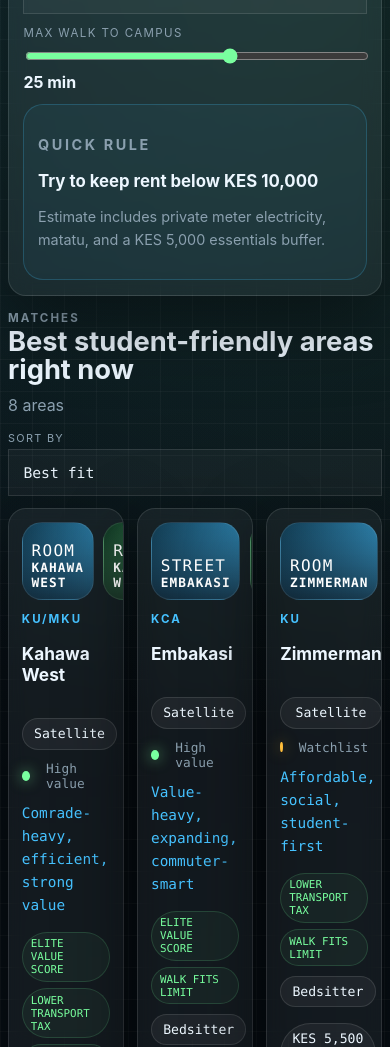
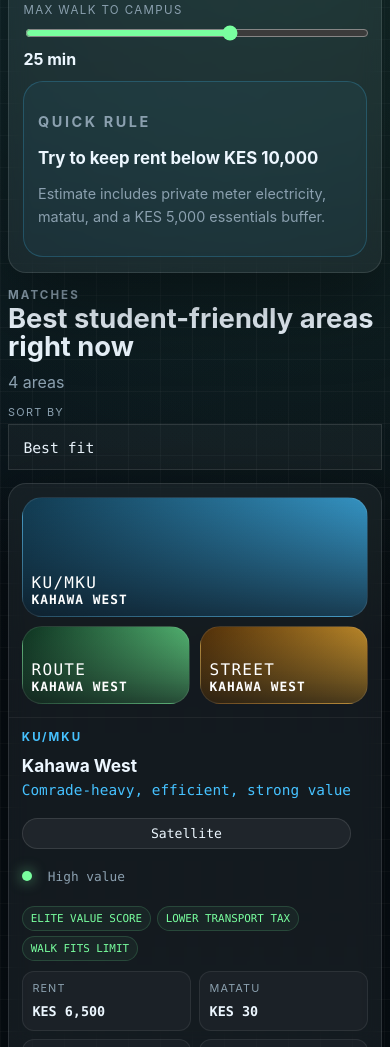
Before and after one commit to 4068-Tiffany/KejaHaunt, a website: page explore.html in a window 390 px wide. Shown: the part 953-2000 px from the top of the page. Drawn offline with Linux system fonts and the light colour scheme.

Commit message:
initial commit

```diff
--- a/app.js
+++ b/app.js
@@ -173,6 +173,12 @@ function renderExplore() {
   const resultsSummary = document.querySelector("#resultsSummary");
   const resetFilters = document.querySelector("#resetFilters");
 
+  function getVisibleLimit() {
+    if (window.innerWidth <= 560) return 4;
+    if (window.innerWidth <= 900) return 6;
+    return 8;
+  }
+
   function getMatchReason(area, state) {
     const reasons = [];
     if (state.campus !== "all" && area.campus === state.campus) reasons.push("campus match");
@@ -209,7 +215,7 @@ function renderExplore() {
         return { ...area, burn, score: scoreArea(area, state), reasons: getMatchReason(area, state) };
       })
       .filter((area) => state.campus === "all" || area.campus === state.campus || area.score > 55)
-      , state.sortBy).slice(0, 8);
+      , state.sortBy).slice(0, getVisibleLimit());
 
     resultTitle.textContent = state.campus === "all" ? "Best student-friendly areas right now" : `Best matches near ${state.campus}`;
     resultCount.textContent = `${sorted.length} areas`;
@@ -217,6 +223,7 @@ function renderExplore() {
     if (sorted.length) {
       const best = sorted[0];
       const avgBurn = Math.round(sorted.reduce((sum, area) => sum + area.burn.total, 0) / sorted.length);
+      const commuteEdge = sorted.reduce((bestArea, area) => area.matatuFare < bestArea.matatuFare ? area : bestArea, sorted[0]);
       resultsSummary.innerHTML = `
         <article class="summary-tile">
           <p class="eyebrow">Best current pick</p>
@@ -230,8 +237,8 @@ function renderExplore() {
         </article>
         <article class="summary-tile">
           <p class="eyebrow">Best commute edge</p>
-          <h3>${sorted.reduce((bestArea, area) => area.matatuFare < bestArea.matatuFare ? area : bestArea, sorted[0]).area}</h3>
-          <p>Lowest fare in this filtered view</p>
+          <h3>${commuteEdge.area}</h3>
+          <p>${formatKES(commuteEdge.matatuFare)} fare in this filtered view</p>
         </article>
       `;
     } else {
@@ -246,30 +253,50 @@ function renderExplore() {
 
     resultsNode.innerHTML = sorted.map((area) => `
       <article class="explore-card">
-        <div class="gallery-strip">
-          ${area.gallery.map((label, index) => photoTag(label, area, index)).join("")}
+        <div class="explore-visual">
+          <div class="photo-card photo-1 hero-photo">
+            <span>${area.campus}</span>
+            <strong>${area.area}</strong>
+          </div>
+          <div class="mini-gallery">
+            ${area.gallery.slice(1).map((label, index) => photoTag(label, area, index + 1)).join("")}
+          </div>
         </div>
         <div class="card-body">
           <div class="card-top">
-            <div>
+            <div class="title-stack">
               <p class="eyebrow">${area.campus}</p>
               <h3>${area.area}</h3>
+              <p class="vibe-line">${area.vibe}</p>
             </div>
-            <span class="tier-chip">${area.tier}</span>
+            <div class="card-side-meta">
+              <span class="tier-chip">${area.tier}</span>
+              <div class="status-line">
+                <span class="status-dot ${getStatusTone(area.valueScore).className}"></span>
+                <span>${getStatusTone(area.valueScore).label}</span>
+              </div>
+            </div>
           </div>
-          <div class="status-line">
-            <span class="status-dot ${getStatusTone(area.valueScore).className}"></span>
-            <span>${getStatusTone(area.valueScore).label}</span>
-          </div>
-          <p class="vibe-line">${area.vibe}</p>
           <div class="signal-row">
             ${area.reasons.map((reason) => `<span class="signal-chip">${reason}</span>`).join("")}
           </div>
-          <div class="chip-row">
-            <span>${roomAdjustments[state.roomType].label}</span>
-            <span>${formatKES(area.burn.rent)} estimated rent</span>
-            <span>${formatKES(area.matatuFare)} fare</span>
-            <span>${area.avgWalk} min walk</span>
+          <div class="metric-grid">
+            <div class="metric-pill">
+              <span>Rent</span>
+              <strong>${formatKES(area.burn.rent)}</strong>
+            </div>
+            <div class="metric-pill">
+              <span>Matatu</span>
+              <strong>${formatKES(area.matatuFare)}</strong>
+            </div>
+            <div class="metric-pill">
+              <span>Walk</span>
+              <strong>${area.avgWalk} min</strong>
+            </div>
+            <div class="metric-pill">
+              <span>Room</span>
+              <strong>${roomAdjustments[state.roomType].label}</strong>
+            </div>
           </div>
           <div class="burn-panel">
             <div>
@@ -298,6 +325,8 @@ function renderExplore() {
     field.addEventListener("input", draw);
     field.addEventListener("change", draw);
   });
+
+  window.addEventListener("resize", draw);
 
   draw();
 }
--- a/explore.html
+++ b/explore.html
@@ -31,37 +31,12 @@
     <main>
       <section class="page-intro">
         <p class="eyebrow">Explore</p>
-        <h1>Filter the city like a student would.</h1>
+        <h1>Filter the city better.</h1>
         <p>Choose what matters, then compare actual living cost instead of chasing the cheapest-looking room.</p>
       </section>
 
-      <section class="explore-brief">
-        <article class="brief-stat">
-          <p class="eyebrow">Search logic</p>
-          <h2>Monthly burn beats headline rent.</h2>
-          <p>The explorer ranks zones using your budget, walk tolerance, meter choice, and campus fit all at once.</p>
-        </article>
-        <article class="brief-stat">
-          <p class="eyebrow">Fast facts</p>
-          <div class="mini-stat-grid">
-            <div>
-              <strong>14</strong>
-              <span>zones indexed</span>
-            </div>
-            <div>
-              <strong>KES 600</strong>
-              <span>shared meter penalty</span>
-            </div>
-            <div>
-              <strong>22 rides</strong>
-              <span>monthly matatu model</span>
-            </div>
-          </div>
-        </article>
-      </section>
-
       <section class="explore-layout">
-        <form class="filter-panel">
+        <form class="filter-panel filter-panel-horizontal">
           <div class="filter-head">
             <div>
               <p class="eyebrow">Filter stack</p>
@@ -69,6 +44,7 @@
             </div>
             <button class="ghost-button" id="resetFilters" type="button">Reset</button>
           </div>
+          <div class="filter-grid">
             <label>
               <span>Campus zone</span>
               <select id="campus">
@@ -100,7 +76,8 @@
                 <option value="shared">Shared</option>
               </select>
             </label>
-          <label>
+          </div>
+          <label class="range-stack">
             <span>Max walk to campus</span>
             <input id="walkLimit" type="range" min="10" max="35" step="1" value="25">
             <strong id="walkValue">25 min</strong>
@@ -113,7 +90,7 @@
           </div>
         </form>
 
-        <div class="results-stack">
+        <div class="results-stack explore-results-shell">
           <div class="results-header">
             <div>
               <p class="eyebrow">Matches</p>
--- a/styles.css
+++ b/styles.css
@@ -873,8 +873,9 @@ a {
 }
 
 .explore-layout {
-  grid-template-columns: 320px 1fr;
+  grid-template-columns: 1fr;
   align-items: start;
+  gap: 1rem;
 }
 
 .filter-panel,
@@ -887,6 +888,7 @@ a {
 .filter-panel {
   display: grid;
   gap: 1rem;
+  position: static;
 }
 
 .filter-head {
@@ -916,6 +918,16 @@ a {
 .filter-panel label {
   display: grid;
   gap: 0.45rem;
+}
+
+.filter-grid {
+  display: grid;
+  grid-template-columns: repeat(4, minmax(0, 1fr));
+  gap: 0.9rem;
+}
+
+.range-stack {
+  max-width: 280px;
 }
 
 .filter-panel span {
@@ -958,6 +970,10 @@ input[type="range"] {
   gap: 1rem;
 }
 
+.explore-results-shell {
+  align-items: start;
+}
+
 .results-controls {
   display: flex;
   align-items: center;
@@ -1007,18 +1023,32 @@ input[type="range"] {
 }
 
 .explore-grid {
-  gap: 1.25rem;
+  grid-template-columns: 1fr;
+  gap: 0.9rem;
 }
 
 .explore-card {
   overflow: hidden;
-}
-
-.gallery-strip {
-  display: grid;
-  grid-template-columns: repeat(3, 1fr);
+  display: grid;
+  grid-template-columns: 220px 1fr;
+  min-height: 0;
+}
+
+.explore-visual {
+  display: grid;
+  gap: 0.6rem;
+  padding: 0.8rem;
+  border-right: 1px solid rgba(255, 255, 255, 0.06);
+}
+
+.gallery-strip,
+.mini-gallery {
+  display: grid;
   gap: 0.75rem;
-  padding: 0.85rem;
+}
+
+.mini-gallery {
+  grid-template-columns: 1fr 1fr;
 }
 
 .photo-card {
@@ -1045,6 +1075,10 @@ input[type="range"] {
   font-size: 0.92rem;
 }
 
+.hero-photo {
+  min-height: 138px;
+}
+
 .photo-1 {
   background:
     linear-gradient(180deg, rgba(7, 9, 15, 0.1), rgba(7, 9, 15, 0.72)),
@@ -1064,20 +1098,33 @@ input[type="range"] {
 }
 
 .card-body {
-  padding: 0 0.9rem 0.9rem;
+  padding: 0.8rem 0.9rem;
+  display: grid;
+  align-content: start;
+}
+
+.title-stack h3 {
+  margin: 0.15rem 0;
+}
+
+.card-side-meta {
+  display: grid;
+  gap: 0.55rem;
+  justify-items: end;
 }
 
 .vibe-line {
-  margin: 0.25rem 0 0.9rem;
+  margin: 0;
   font-family: var(--mono);
   color: var(--accent-2);
+  font-size: 0.88rem;
 }
 
 .signal-row {
   display: flex;
   flex-wrap: wrap;
   gap: 0.5rem;
-  margin-bottom: 0.9rem;
+  margin: 0.7rem 0 0.85rem;
 }
 
 .signal-chip {
@@ -1089,6 +1136,36 @@ input[type="range"] {
   font-family: var(--mono);
   font-size: 0.72rem;
   text-transform: uppercase;
+}
+
+.metric-grid {
+  display: grid;
+  grid-template-columns: repeat(4, minmax(0, 1fr));
+  gap: 0.6rem;
+  margin-bottom: 0.75rem;
+}
+
+.metric-pill {
+  padding: 0.6rem;
+  border: 1px solid rgba(255, 255, 255, 0.08);
+  background: rgba(255, 255, 255, 0.03);
+  border-radius: var(--radius-sm);
+}
+
+.metric-pill span {
+  display: block;
+  margin-bottom: 0.3rem;
+  color: var(--muted);
+  font-family: var(--sans);
+  text-transform: uppercase;
+  letter-spacing: 0.1em;
+  font-size: 0.68rem;
+}
+
+.metric-pill strong {
+  font-family: var(--mono);
+  font-size: 0.84rem;
+  color: var(--ink);
 }
 
 .burn-panel {
@@ -1331,13 +1408,13 @@ input[type="range"] {
 @media (max-width: 1024px) {
   .hero,
   .briefing-grid,
-  .explore-brief,
   .explore-layout,
   .map-layout,
   .check-grid,
   .path-grid,
   .ranking-grid,
   .results-summary,
+  .filter-grid,
   .budget-grid,
   .insight-grid {
     grid-template-columns: 1fr;
@@ -1357,8 +1434,7 @@ input[type="range"] {
   .site-header,
   .site-nav,
   .stat-row,
-  .mini-stat-grid,
-  .gallery-strip {
+  .mini-stat-grid {
     grid-template-columns: 1fr;
   }
 
@@ -1394,15 +1470,6 @@ input[type="range"] {
     padding: 0.9rem;
   }
 
-  .gallery-strip {
-    padding: 1rem 1rem 0;
-    grid-template-columns: repeat(2, 1fr);
-  }
-
-  .gallery-strip .photo-card:nth-child(3) {
-    display: none;
-  }
-
   .burn-panel,
   .briefing-header,
   .brief-head,
@@ -1429,6 +1496,10 @@ input[type="range"] {
     gap: 0.8rem;
   }
 
+  .range-stack {
+    max-width: none;
+  }
+
   .results-stack {
     gap: 0.8rem;
   }
@@ -1447,6 +1518,15 @@ input[type="range"] {
     gap: 0.85rem;
   }
 
+  .explore-card {
+    grid-template-columns: 1fr;
+  }
+
+  .explore-visual {
+    border-right: 0;
+    border-bottom: 1px solid rgba(255, 255, 255, 0.06);
+  }
+
   .signal-row {
     gap: 0.35rem;
     margin-bottom: 0.75rem;
@@ -1458,6 +1538,10 @@ input[type="range"] {
   }
 
   .chip-row {
+    grid-template-columns: repeat(2, minmax(0, 1fr));
+  }
+
+  .metric-grid {
     grid-template-columns: repeat(2, minmax(0, 1fr));
   }
 
@@ -1469,8 +1553,7 @@ input[type="range"] {
   }
 
   .briefing-grid,
-  .results-summary,
-  .explore-brief {
+  .results-summary {
     gap: 0.8rem;
   }
 }
@@ -1494,12 +1577,18 @@ input[type="range"] {
     font-size: 0.72rem;
   }
 
-  .explore-brief {
-    display: none;
-  }
-
   .results-summary {
     display: none;
+  }
+
+  .results-controls {
+    display: grid;
+    gap: 0.6rem;
+    width: 100%;
+  }
+
+  .sort-control select {
+    min-width: 0;
   }
 
   .filter-head h2 {
@@ -1540,6 +1629,10 @@ input[type="range"] {
 
   .card-body {
     padding: 0 0.8rem 0.8rem;
+  }
+
+  .card-side-meta {
+    justify-items: start;
   }
 
   .card-top h3,
@@ -1563,15 +1656,22 @@ input[type="range"] {
     grid-template-columns: 1fr;
   }
 
-  .gallery-strip {
+  .metric-grid {
     grid-template-columns: 1fr 1fr;
-    gap: 0.6rem;
-    padding: 0.8rem 0.8rem 0;
+    gap: 0.5rem;
   }
 
   .photo-card {
     min-height: 78px;
     padding: 0.55rem;
+  }
+
+  .hero-photo {
+    min-height: 120px;
+  }
+
+  .mini-gallery {
+    gap: 0.6rem;
   }
 
   .photo-card strong {
```
Lines whose indentation alone changed are shown as unchanged.
